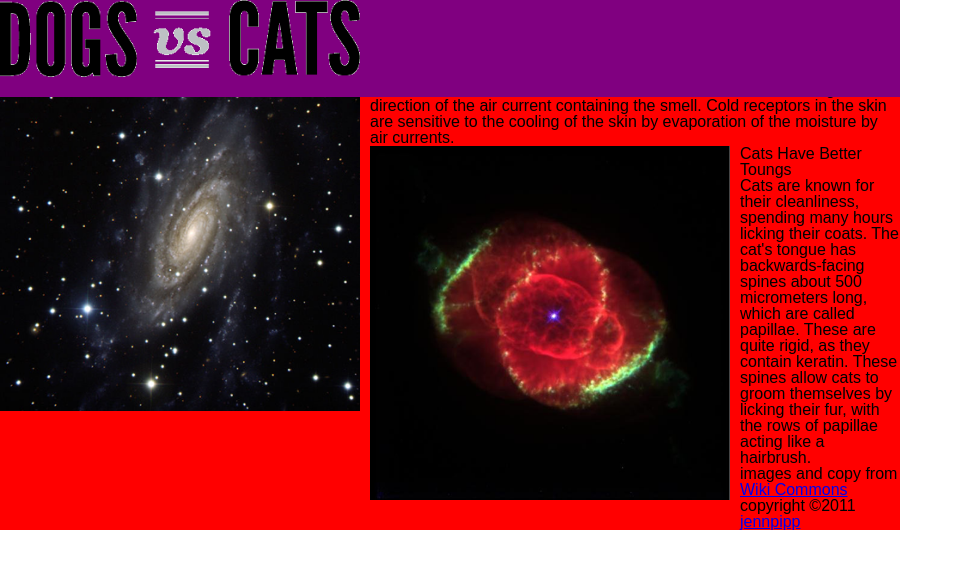
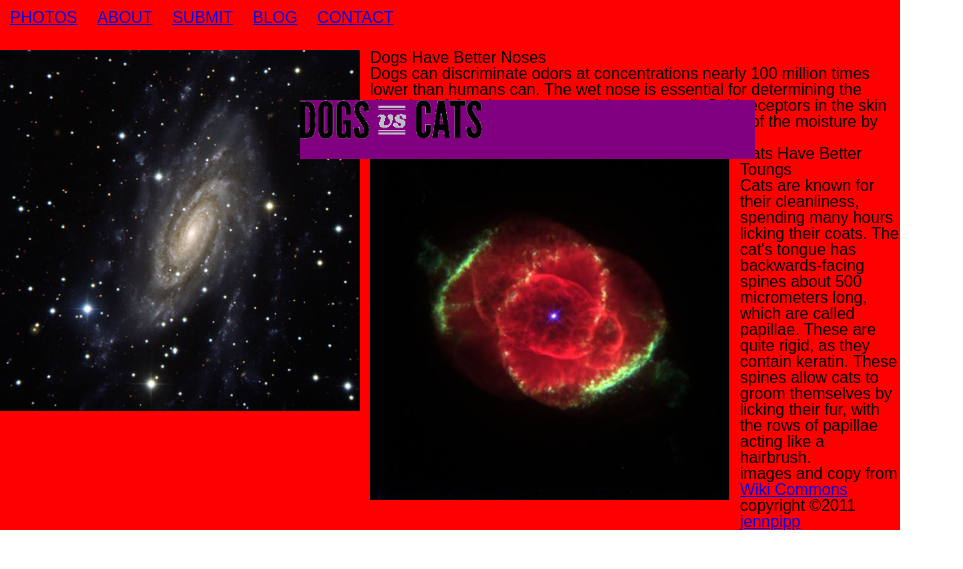
Before and after one commit to jennpipp/jennpipp.github.com, a PHP site: page /05-css-cats-vs-dogs/index.html in a window 1280 px wide. Shown: the top 569 px of the page, without its empty margins (0-963 px from the left). Run offline with PHP 8.4, Linux system fonts and the light colour scheme.

Commit message:
changed header

```diff
--- a/05-css-cats-vs-dogs/style.css
+++ b/05-css-cats-vs-dogs/style.css
@@ -76,7 +76,7 @@ html[xmlns] .clearfix { display: block; }
 /* begin custom CSS*/
 #main-content {font-family: arial; position: realtive; width: 900px; background: red;}
 
-header {position: absolute; background: purple; width: 900px;}
+header {position: absolute; top: 100px; left: 300px; background: purple; }
 img logo { float: left; padding: 100px;}
 #main-menu {float:left; clear:left; width: 900px; height: 50px;}
 .main-nav li  {float:left; padding: 10px;}
```
